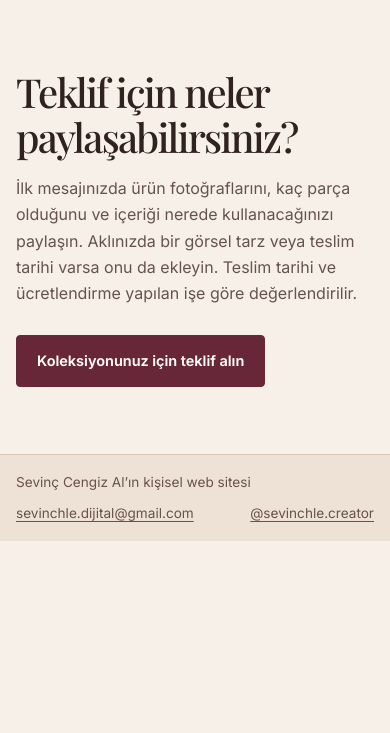
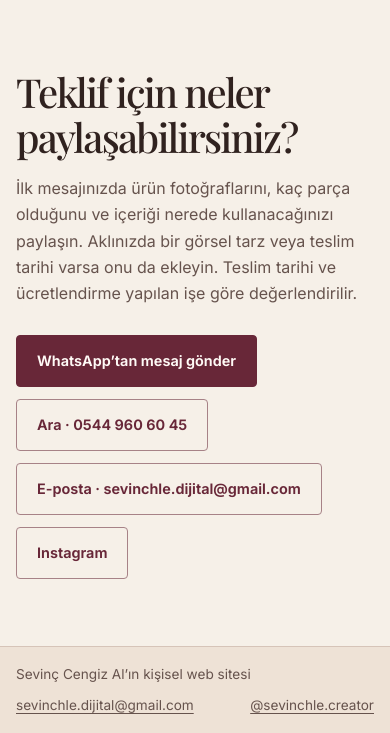
Before and after one commit to sevinchledijital/sevinchle.dijital, a plain HTML site: page moda-kiyafet-cekimi.html in a window 390 px wide. Shown: the part 3512-4245 px from the top of the page. Before the commit the page ends 4053 px from the top, so only its background shows below. Drawn offline with Linux system fonts and the light colour scheme.

Commit message:
Add WhatsApp, phone and email to fashion inquiries

```diff
--- a/moda-kiyafet-cekimi.html
+++ b/moda-kiyafet-cekimi.html
@@ -29,7 +29,7 @@
     <div class="detail-header">
       <h1>Yapay zekâ destekli moda ve kıyafet çekimi</h1>
       <p class="lead">Kıyafetlerinizi model üzerinde gösteren görseller, koleksiyonunuza uygun moda kareleri ve kısa tanıtım videoları hazırlıyorum. İçeriği e-ticaret sitenize, sosyal medyanıza veya kampanyanıza göre planlayabiliriz.</p>
-      <div class="actions"><a class="button" href="https://www.instagram.com/sevinchle.creator/">Koleksiyonunuz için teklif alın</a></div>
+      <div class="actions"><a class="button" href="#moda-teklif">Koleksiyonunuz için teklif alın</a></div>
     </div>
     <section aria-labelledby="moda-ornekleri">
       <h2 id="moda-ornekleri">Moda portföyü</h2>
@@ -55,7 +55,12 @@
     <section class="section-intro" aria-labelledby="moda-teklif">
       <h2 id="moda-teklif">Teklif için neler paylaşabilirsiniz?</h2>
       <p>İlk mesajınızda ürün fotoğraflarını, kaç parça olduğunu ve içeriği nerede kullanacağınızı paylaşın. Aklınızda bir görsel tarz veya teslim tarihi varsa onu da ekleyin. Teslim tarihi ve ücretlendirme yapılan işe göre değerlendirilir.</p>
-      <div class="actions"><a class="button" href="https://www.instagram.com/sevinchle.creator/">Koleksiyonunuz için teklif alın</a></div>
+      <div class="actions" role="group" aria-label="Teklif için iletişim seçenekleri">
+        <a class="button" href="https://wa.me/905449606045?text=Merhaba%20Sevin%C3%A7%2C%20koleksiyonum%20i%C3%A7in%20yapay%20zek%C3%A2%20destekli%20moda%20ve%20k%C4%B1yafet%20%C3%A7ekimi%20hakk%C4%B1nda%20teklif%20almak%20istiyorum.">WhatsApp’tan mesaj gönder</a>
+        <a class="button outline" href="tel:+905449606045">Ara · 0544 960 60 45</a>
+        <a class="button outline" href="mailto:sevinchle.dijital@gmail.com?subject=Moda%20ve%20k%C4%B1yafet%20%C3%A7ekimi%20teklif%20talebi">E-posta · sevinchle.dijital@gmail.com</a>
+        <a class="button outline" href="https://www.instagram.com/sevinchle.creator/">Instagram</a>
+      </div>
     </section>
   </main>
   <footer class="contact detail-footer">
```
